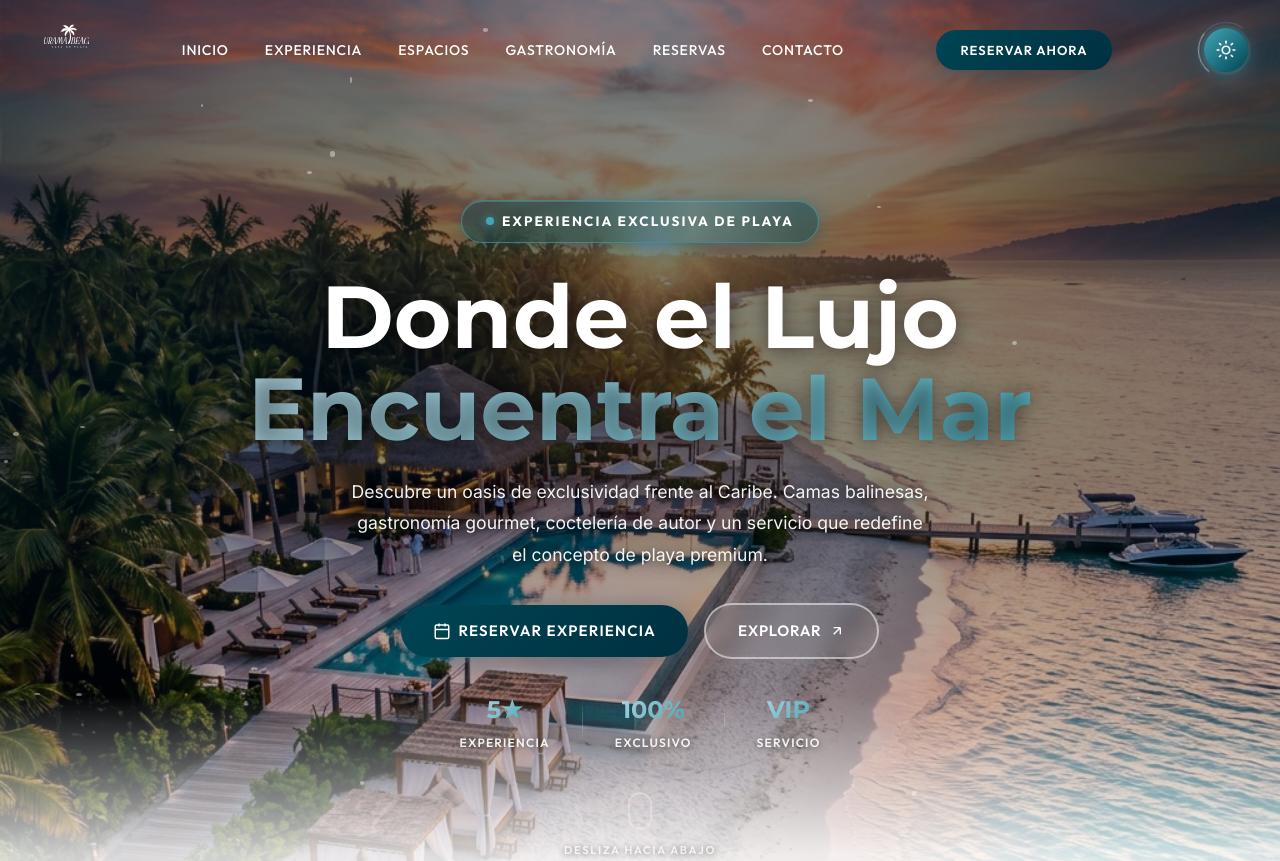
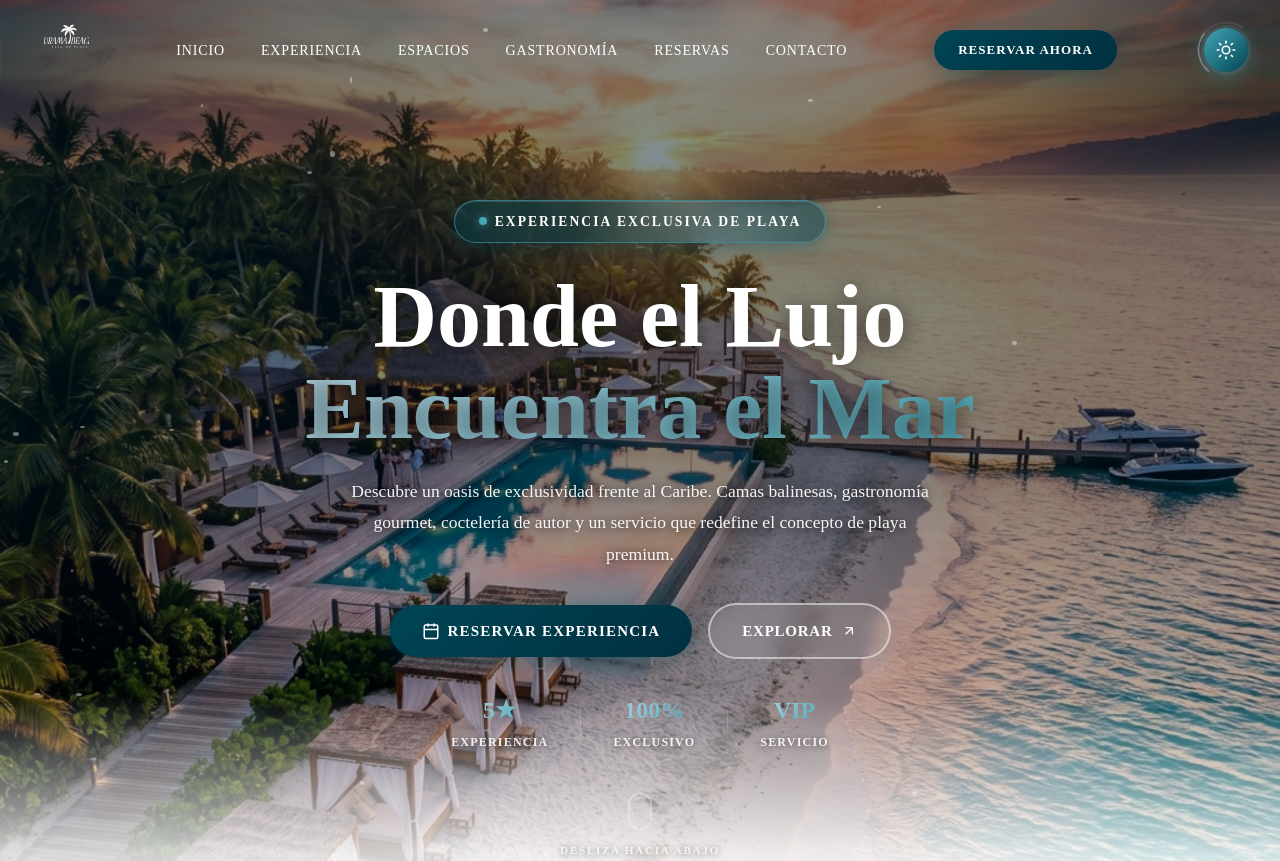
Before and after one commit to lauhernandez1818-dot/Uramabeach, a Next.js app: page / in a window 1280 px wide. Shown: the top 861 px of the page. Built offline with nearby package versions, Linux system fonts and the light colour scheme.

Commit message:
perf: optimize scroll rendering, fonts, and convert images to next/image

```diff
--- a/src/app/globals.css
+++ b/src/app/globals.css
@@ -1,8 +1,6 @@
 /* ============================================
    URAMABEACH — Premium Design System
    ============================================ */
-
-@import url('https://fonts.googleapis.com/css2?family=Montserrat:wght@300;400;500;600;700&family=Inter:wght@300;400;500;600;700&family=Outfit:wght@300;400;500;600;700&display=swap');
 
 /* --- CSS Custom Properties --- */
 :root {
@@ -51,9 +49,9 @@
   --glass-shadow: 0 8px 32px rgba(0, 0, 0, 0.3);
 
   /* Typography */
-  --font-display: 'Montserrat', sans-serif;
-  --font-heading: 'Outfit', 'Inter', sans-serif;
-  --font-body: 'Inter', system-ui, sans-serif;
+  --font-display: var(--font-montserrat), 'Montserrat', sans-serif;
+  --font-heading: var(--font-outfit), 'Outfit', 'Inter', sans-serif;
+  --font-body: var(--font-inter), 'Inter', system-ui, sans-serif;
 
   /* Spacing */
   --space-xs: 0.25rem;
@@ -760,6 +758,9 @@ button {
   height: 3px;
   background: linear-gradient(90deg, #44A6B5, #B2D5E2, #004554);
   z-index: var(--z-toast);
-  transition: width 0.1s linear;
   box-shadow: 0 0 8px rgba(68, 166, 181, 0.6);
+  width: 100%;
+  transform: scaleX(0);
+  transform-origin: left;
+  will-change: transform;
 }
--- a/src/app/layout.tsx
+++ b/src/app/layout.tsx
@@ -1,5 +1,27 @@
 import type { Metadata } from "next";
+import { Montserrat, Outfit, Inter } from "next/font/google";
 import "./globals.css";
+
+const montserrat = Montserrat({
+  subsets: ["latin"],
+  weight: ["300", "400", "500", "600", "700"],
+  variable: "--font-montserrat",
+  display: "swap",
+});
+
+const outfit = Outfit({
+  subsets: ["latin"],
+  weight: ["300", "400", "500", "600", "700"],
+  variable: "--font-outfit",
+  display: "swap",
+});
+
+const inter = Inter({
+  subsets: ["latin"],
+  weight: ["300", "400", "500", "600", "700"],
+  variable: "--font-inter",
+  display: "swap",
+});
 
 export const metadata: Metadata = {
   title: "UramaBeach — Experiencia Premium de Playa & Resort",
@@ -60,7 +82,9 @@ export default function RootLayout({
           }}
         />
       </head>
-      <body>{children}</body>
+      <body className={`${montserrat.variable} ${outfit.variable} ${inter.variable}`}>
+        {children}
+      </body>
     </html>
   );
 }
--- a/src/app/page.tsx
+++ b/src/app/page.tsx
@@ -1,5 +1,6 @@
 "use client";
 
+import Image from "next/image";
 import Navbar from "@/components/Navbar";
 import Hero from "@/components/Hero";
 import Experience from "@/components/Experience";
@@ -21,23 +22,22 @@ function BeachDivider({ src, alt, height = 280 }: { src: string; alt: string; he
       position: "relative",
       margin: 0,
       padding: 0,
-      lineHeight: 0,
     }}>
-      <img
+      <Image
         src={src}
         alt={alt}
+        fill
+        sizes="100vw"
         style={{
-          width: "100%",
-          height: "100%",
           objectFit: "cover",
           objectPosition: "center 40%",
-          display: "block",
         }}
       />
       <div style={{
         position: "absolute",
         inset: 0,
         background: "linear-gradient(180deg, rgba(255,255,255,0.35) 0%, transparent 30%, transparent 70%, rgba(255,255,255,0.35) 100%)",
+        zIndex: 1,
       }} />
     </div>
   );
--- a/src/components/Experience.module.css
+++ b/src/components/Experience.module.css
@@ -137,12 +137,12 @@
   overflow: hidden;
   box-shadow: 0 30px 80px rgba(0, 0, 0, 0.4);
   border: 1px solid rgba(0, 119, 182, 0.15);
+  height: 500px;
 }
 
 .showcaseImg {
-  width: 100%;
-  height: 500px;
-  object-fit: cover;
+  width: 100% !important;
+  height: 100% !important;
   transition: transform 0.8s cubic-bezier(0.4, 0, 0.2, 1);
 }
 
@@ -201,7 +201,7 @@
     grid-template-columns: 1fr;
   }
 
-  .showcaseImg {
+  .showcaseFrame {
     height: 300px;
   }
 }
--- a/src/components/Experience.tsx
+++ b/src/components/Experience.tsx
@@ -1,5 +1,6 @@
 "use client";
 
+import Image from "next/image";
 import styles from "./Experience.module.css";
 
 const FEATURES = [
@@ -100,10 +101,13 @@ export default function Experience() {
         {/* Aerial Image */}
         <div className={`${styles.showcase} scroll-reveal`}>
           <div className={styles.showcaseFrame}>
-            <img
+            <Image
               src="/beach-aerial.png"
               alt="Vista aérea de playa UramaBeach"
+              fill
+              sizes="(max-width: 768px) 100vw, 1100px"
               className={styles.showcaseImg}
+              style={{ objectFit: "cover" }}
             />
             <div className={styles.showcaseOverlay}>
               <span className={styles.showcaseBadge}>
--- a/src/components/Gastronomy.module.css
+++ b/src/components/Gastronomy.module.css
@@ -63,14 +63,13 @@
   border-radius: 1.25rem;
   overflow: hidden;
   box-shadow: 0 20px 60px rgba(0, 0, 0, 0.4);
+  height: 320px;
 }
 
 .foodImg,
 .cocktailImg {
-  width: 100%;
-  height: 100%;
-  min-height: 260px;
-  object-fit: cover;
+  width: 100% !important;
+  height: 100% !important;
   transition: transform 0.8s cubic-bezier(0.4, 0, 0.2, 1);
 }
 
@@ -268,6 +267,11 @@
   .cocktailGrid {
     grid-template-columns: 1fr;
   }
+
+  .foodFrame,
+  .cocktailFrame {
+    height: 260px;
+  }
 }
 
 /* ============================================
--- a/src/components/Gastronomy.tsx
+++ b/src/components/Gastronomy.tsx
@@ -1,5 +1,6 @@
 "use client";
 
+import Image from "next/image";
 import styles from "./Gastronomy.module.css";
 
 const MENU_ITEMS = [
@@ -70,20 +71,26 @@ export default function Gastronomy() {
           {/* Food Image + Cocktail */}
           <div className={`${styles.mediaCol} scroll-reveal`}>
             <div className={styles.foodFrame}>
-              <img
+              <Image
                 src="/gastronomy-dish.png"
                 alt="Gastronomía gourmet UramaBeach"
+                fill
+                sizes="(max-width: 768px) 100vw, 500px"
                 className={styles.foodImg}
+                style={{ objectFit: "cover" }}
               />
               <div className={styles.foodOverlay}>
                 <span className={styles.foodBadge}>🍽️ Gastronomía Gourmet</span>
               </div>
             </div>
             <div className={styles.cocktailFrame}>
-              <img
+              <Image
                 src="/cocktail-premium.png"
                 alt="Coctelería premium"
+                fill
+                sizes="(max-width: 768px) 100vw, 500px"
                 className={styles.cocktailImg}
+                style={{ objectFit: "cover" }}
               />
               <div className={styles.foodOverlay}>
                 <span className={styles.foodBadge}>🍸 Coctelería de Autor</span>
--- a/src/components/Hero.tsx
+++ b/src/components/Hero.tsx
@@ -1,6 +1,7 @@
 "use client";
 
-import { useEffect, useState } from "react";
+import { useEffect, useRef, useState } from "react";
+import Image from "next/image";
 import styles from "./Hero.module.css";
 
 interface Particle {
@@ -13,11 +14,18 @@ interface Particle {
 }
 
 export default function Hero() {
-  const [offset, setOffset] = useState(0);
   const [particles, setParticles] = useState<Particle[]>([]);
+  const parallaxRef = useRef<HTMLDivElement | null>(null);
 
   useEffect(() => {
-    const onScroll = () => setOffset(window.scrollY);
+    // Disable parallax on mobile to prevent scrolling lag
+    if (window.innerWidth < 768) return;
+
+    const onScroll = () => {
+      if (parallaxRef.current) {
+        parallaxRef.current.style.transform = `translateY(${window.scrollY * 0.3}px)`;
+      }
+    };
     window.addEventListener("scroll", onScroll, { passive: true });
     return () => window.removeEventListener("scroll", onScroll);
   }, []);
@@ -40,13 +48,17 @@ export default function Hero() {
     <section className={styles.hero} id="inicio">
       {/* Parallax Background */}
       <div
+        ref={parallaxRef}
         className={styles.bgWrapper}
-        style={{ transform: `translateY(${offset * 0.3}px)` }}
       >
-        <img
+        <Image
           src="/hero-beach.png"
           alt="UramaBeach aerial view"
+          fill
+          priority
+          sizes="100vw"
           className={styles.bgImage}
+          style={{ objectFit: "cover" }}
         />
         <div className={styles.overlay} />
       </div>
--- a/src/components/ScrollAnimator.tsx
+++ b/src/components/ScrollAnimator.tsx
@@ -1,6 +1,6 @@
 "use client";
 
-import { useEffect, useRef, useState } from "react";
+import { useEffect, useRef } from "react";
 
 export default function ScrollAnimator({
   children,
@@ -8,15 +8,18 @@ export default function ScrollAnimator({
   children: React.ReactNode;
 }) {
   const observerRef = useRef<IntersectionObserver | null>(null);
-  const [progress, setProgress] = useState(0);
+  const progressBarRef = useRef<HTMLDivElement | null>(null);
 
   useEffect(() => {
-    // Scroll progress bar
+    // Scroll progress bar: updates directly to avoid React state re-renders
     const onScroll = () => {
+      if (!progressBarRef.current) return;
       const el = document.documentElement;
       const scrollTop = el.scrollTop || document.body.scrollTop;
       const scrollHeight = el.scrollHeight - el.clientHeight;
-      setProgress(scrollHeight > 0 ? (scrollTop / scrollHeight) * 100 : 0);
+      const progressFraction = scrollHeight > 0 ? scrollTop / scrollHeight : 0;
+
+      progressBarRef.current.style.transform = `scaleX(${progressFraction})`;
     };
     window.addEventListener("scroll", onScroll, { passive: true });
 
@@ -69,8 +72,8 @@ export default function ScrollAnimator({
     <>
       {/* Scroll progress bar */}
       <div
+        ref={progressBarRef}
         className="scroll-progress"
-        style={{ width: `${progress}%` }}
         aria-hidden="true"
       />
       {children}
--- a/src/components/Spaces.module.css
+++ b/src/components/Spaces.module.css
@@ -120,12 +120,12 @@
   border-radius: 1.5rem;
   overflow: hidden;
   box-shadow: 0 30px 80px rgba(0, 0, 0, 0.4);
+  height: 480px;
 }
 
 .spaceImage {
-  width: 100%;
-  height: 480px;
-  object-fit: cover;
+  width: 100% !important;
+  height: 100% !important;
   transition: transform 0.8s cubic-bezier(0.4, 0, 0.2, 1);
 }
 
@@ -223,7 +223,7 @@
     gap: 2rem;
   }
 
-  .spaceImage {
+  .imageFrame {
     height: 320px;
   }
 
--- a/src/components/Spaces.tsx
+++ b/src/components/Spaces.tsx
@@ -1,6 +1,7 @@
 "use client";
 
 import { useState } from "react";
+import Image from "next/image";
 import styles from "./Spaces.module.css";
 
 const SPACES = [
@@ -87,10 +88,13 @@ export default function Spaces() {
         <div className={`${styles.content}`} key={activeSpace}>
           <div className={`${styles.imageCol} reveal-left`}>
             <div className={styles.imageFrame}>
-              <img
+              <Image
                 src={space.image}
                 alt={space.name}
+                fill
+                sizes="(max-width: 768px) 100vw, 600px"
                 className={`${styles.spaceImage} parallax-img`}
+                style={{ objectFit: "cover" }}
               />
               <div className={styles.imageGlow} />
             </div>
```
